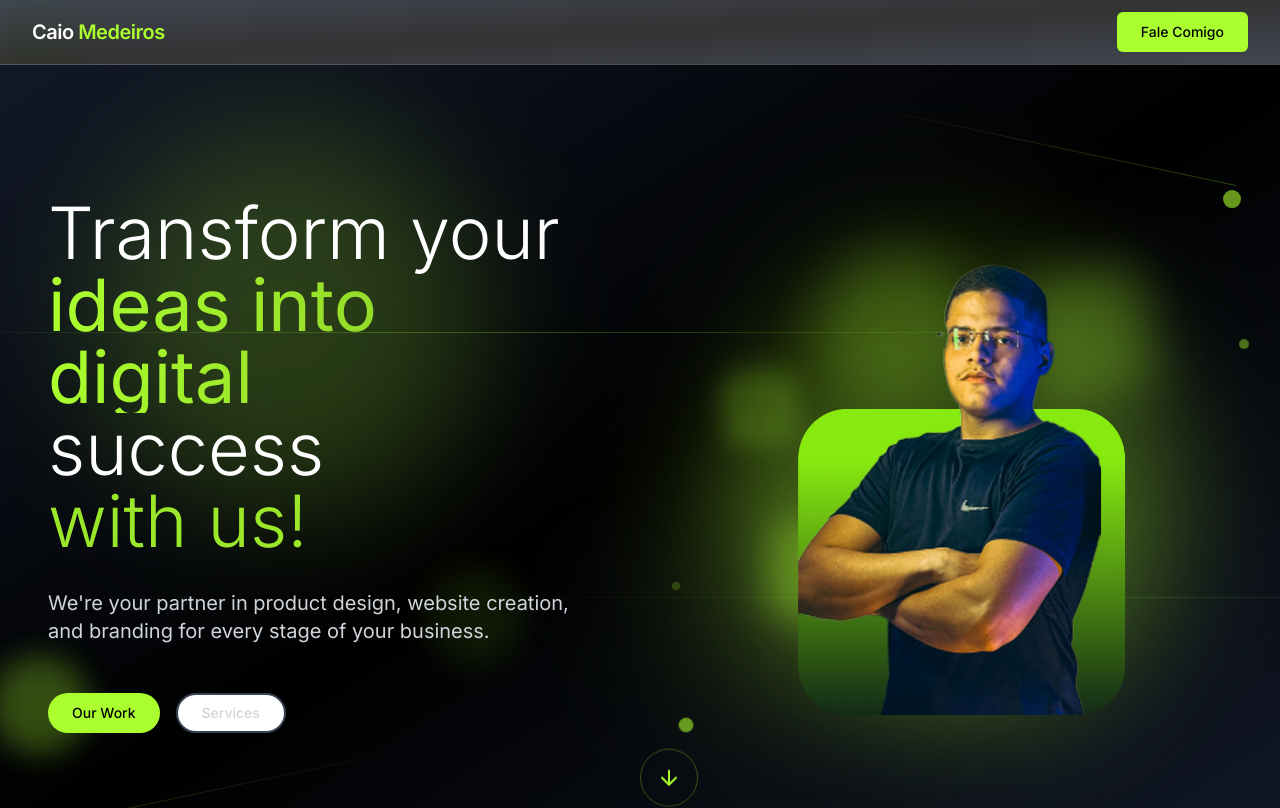
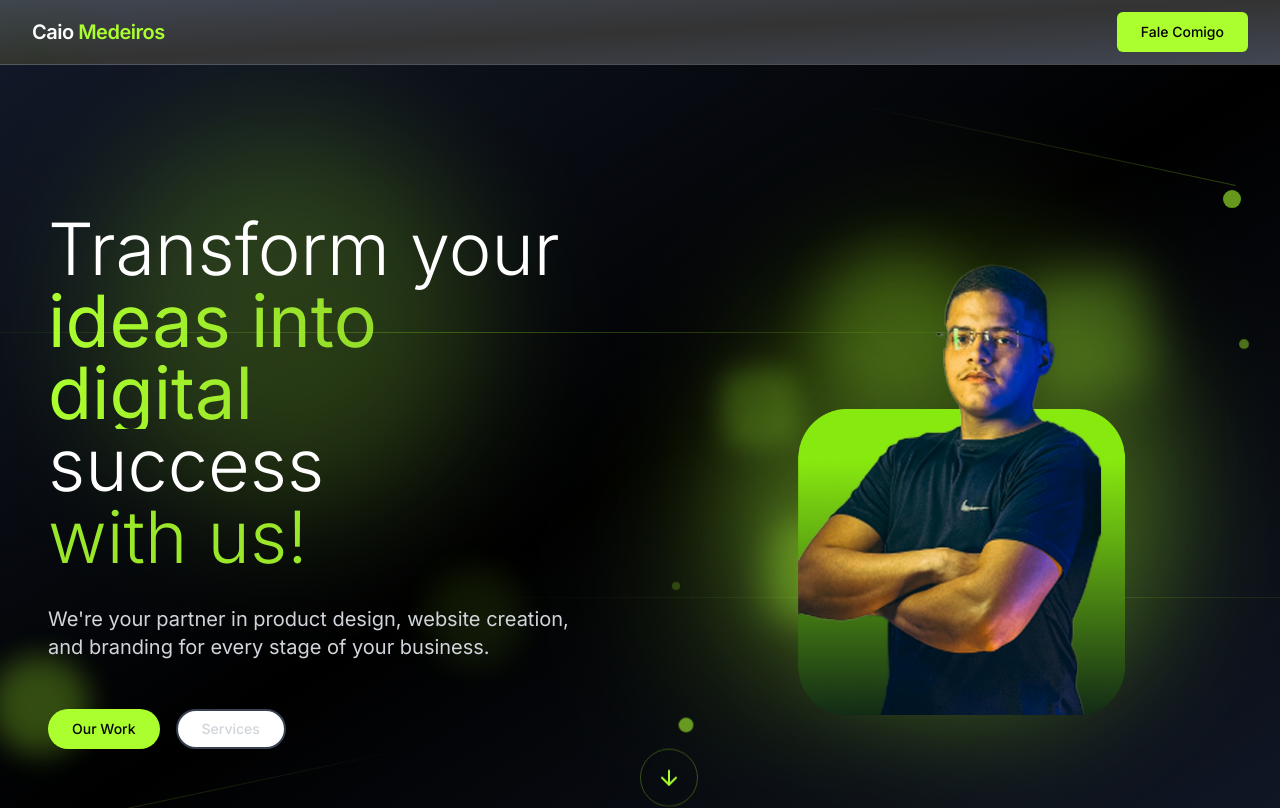
Before and after one commit to MetodoLima/Site-Caio-Medeiros, a React (Vite) app: page / in a window 1280 px wide. Shown: the top 808 px of the page. Built offline with nearby package versions, Linux system fonts and the light colour scheme.

Commit message:
Add top margin
Add margin to the top of the selected element.

```diff
--- a/src/components/Hero.tsx
+++ b/src/components/Hero.tsx
@@ -37,7 +37,7 @@ const Hero = () => {
         {/* Left: Text Content */}
         <div className="w-full lg:w-1/2 flex flex-col justify-center items-start space-y-8 animate-fade-in">
           <div>
-            <h1 className="text-4xl sm:text-5xl lg:text-6xl xl:text-7xl font-light leading-[0.9] text-white">
+            <h1 className="text-4xl sm:text-5xl lg:text-6xl xl:text-7xl font-light leading-[0.9] text-white mt-8">
               Transform your
               <span className="block text-primary font-normal bg-gradient-to-r from-primary to-primary/70 bg-clip-text text-transparent">
                 ideas into digital
```
